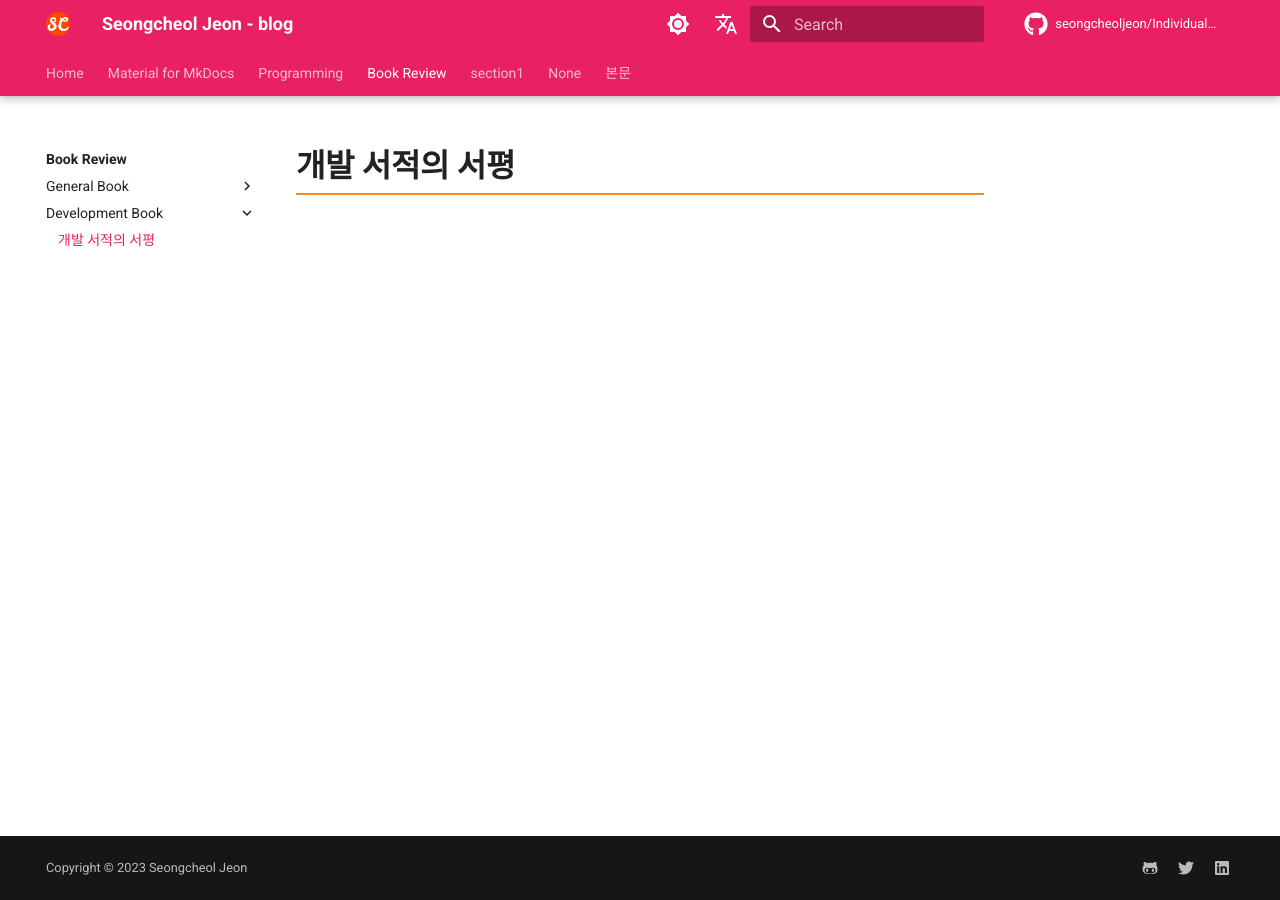
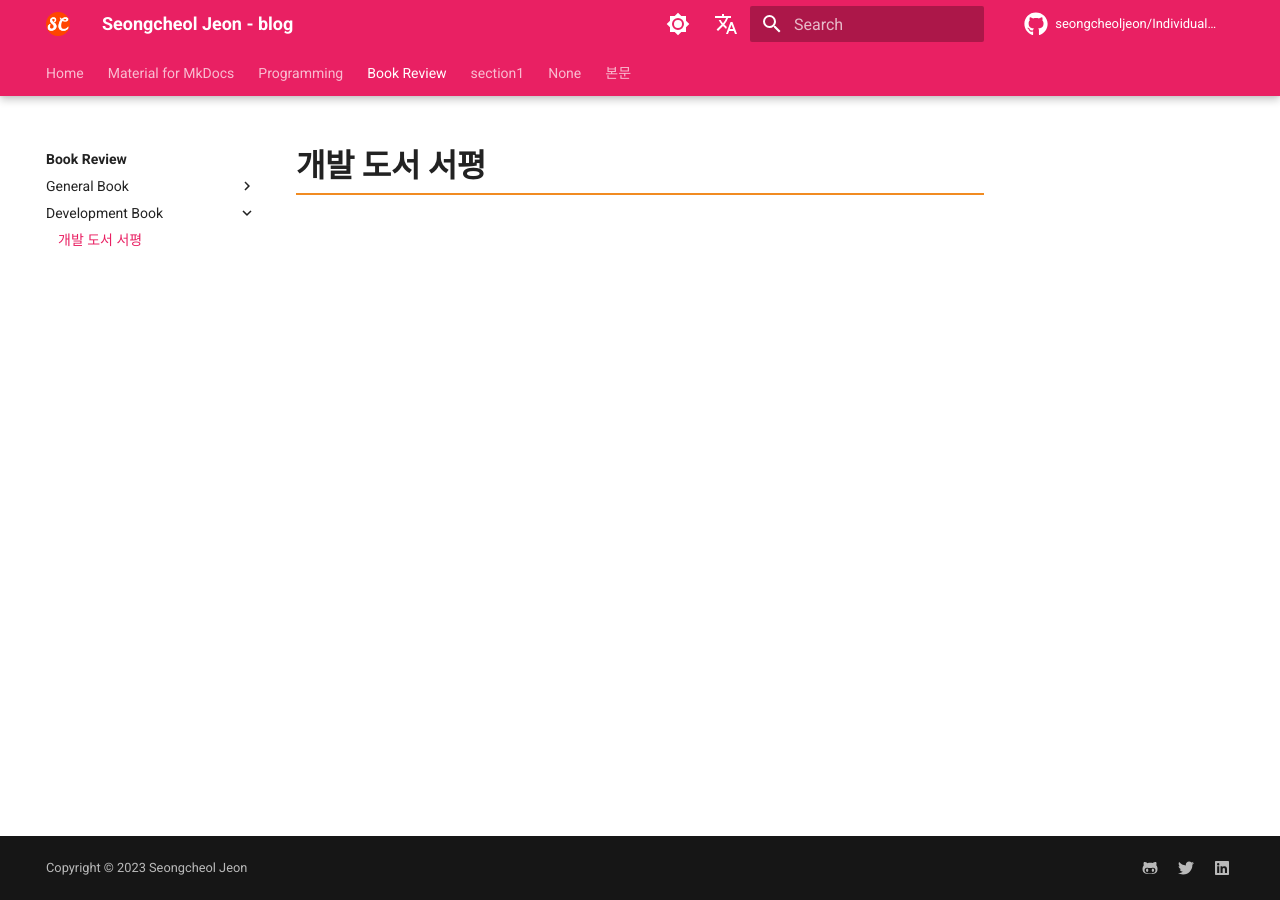
Before and after one commit to seongcheoljeon/seongcheoljeon.github.io, an MkDocs documentation site: the page built from docs/contents/book_review/development_book/index.md, in a window 1280 px wide. Built offline with MkDocs 1.6.1 and Material for MkDocs 9.7.7, drawn with Linux system fonts in a browser that asks for light colours; nearby versions of some CDN libraries; comment, search, counter and statistics services are not loaded.

Commit message:
changed book_review contents

```diff
--- a/docs/contents/book_review/development_book/index.md
+++ b/docs/contents/book_review/development_book/index.md
@@ -1 +1 @@
-# 개발 서적의 서평
+# 개발 도서 서평
--- a/docs/contents/book_review/general_book/index.md
+++ b/docs/contents/book_review/general_book/index.md
@@ -1 +1 @@
-# 일반 서적의 서평
+# 일반 도서 서평
```
